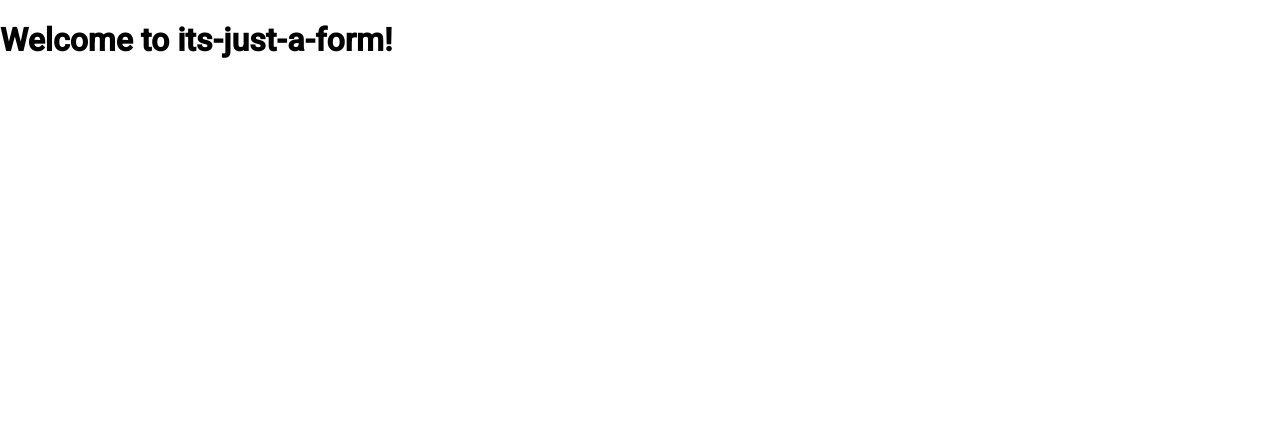
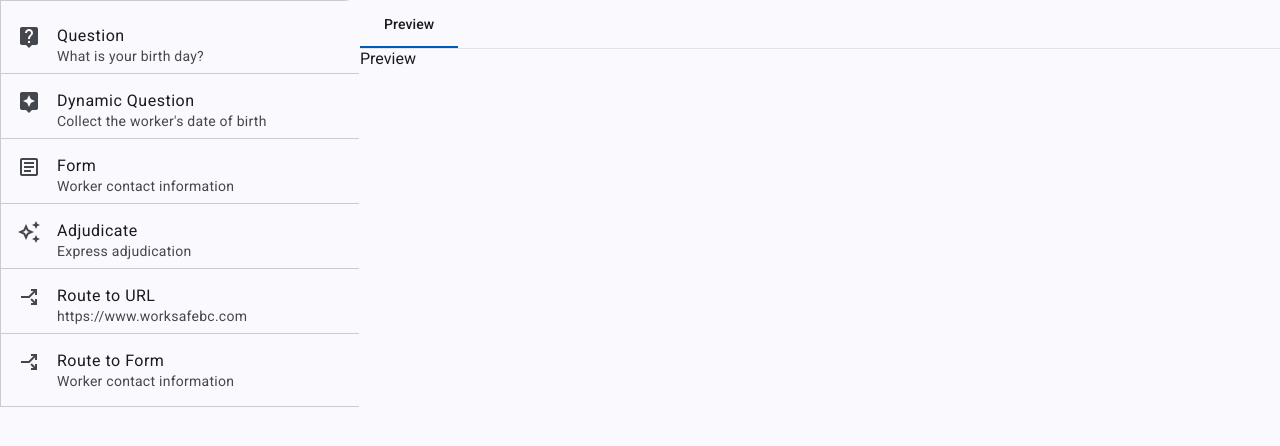
Before and after one commit to bcfoster/its-just-a-form, an Angular app: page / in a window 1280 px wide. Shown: the top 446 px of the page. Built offline with nearby package versions, Linux system fonts and the light colour scheme.

Commit message:
drag and drop poc

```diff
--- a/src/app/app.ts
+++ b/src/app/app.ts
@@ -1,16 +1,132 @@
 import { Component } from '@angular/core';
-import { RouterOutlet } from '@angular/router';
+import {
+  CdkDragDrop,
+  CdkDropList,
+  moveItemInArray,
+} from '@angular/cdk/drag-drop';
+import { MatListModule } from '@angular/material/list';
+import { MatIconModule } from '@angular/material/icon';
+import { FormStep, FormStepListItem } from './form-step-list-item';
+import { MatSidenavModule } from '@angular/material/sidenav';
+import { MatTabsModule } from '@angular/material/tabs';
 
 @Component({
   selector: 'app-root',
-  imports: [RouterOutlet],
+  imports: [
+    CdkDropList,
+    FormStepListItem,
+    MatIconModule,
+    MatListModule,
+    MatSidenavModule,
+    MatTabsModule,
+  ],
   template: `
-    <h1>Welcome to {{ title }}!</h1>
+    <mat-drawer-container class="example-container">
+      <mat-drawer mode="side" opened>
+        <mat-list
+          cdkDropList
+          class="example-list"
+          (cdkDropListDropped)="drop($event)"
+        >
+          @for (step of steps; track step) {
+            <app-form-step-list-item class="example-box" [step]="step" />
+          }
+        </mat-list>
+      </mat-drawer>
+      <mat-drawer-content>
+        <mat-tab-group mat-stretch-tabs="false" mat-align-tabs="start">
+          <mat-tab label="Preview">Preview</mat-tab>
+        </mat-tab-group>
+      </mat-drawer-content>
+    </mat-drawer-container>
+  `,
+  styles: `
+    .example-list {
+      width: 500px;
+      max-width: 100%;
+      border: solid 1px #ccc;
+    }
 
-    <router-outlet />
+    .example-box {
+      border-bottom: solid 1px #ccc;
+      color: rgba(0, 0, 0, 0.87);
+      display: flex;
+      flex-direction: row;
+      align-items: center;
+      justify-content: space-between;
+      box-sizing: border-box;
+      cursor: move;
+    }
+
+    .cdk-drag-preview {
+      border: none;
+      box-sizing: border-box;
+      border-radius: 4px;
+      box-shadow:
+        0 5px 5px -3px rgba(0, 0, 0, 0.2),
+        0 8px 10px 1px rgba(0, 0, 0, 0.14),
+        0 3px 14px 2px rgba(0, 0, 0, 0.12);
+    }
+
+    .cdk-drag-placeholder {
+      opacity: 0;
+    }
+
+    .cdk-drag-animating {
+      transition: transform 250ms cubic-bezier(0, 0, 0.2, 1);
+    }
+
+    .example-box:last-child {
+      border: none;
+    }
+
+    .example-list.cdk-drop-list-dragging
+      .example-box:not(.cdk-drag-placeholder) {
+      transition: transform 250ms cubic-bezier(0, 0, 0.2, 1);
+    }
+
+    .example-container {
+      min-height: 100%;
+    }
   `,
-  styles: [],
 })
 export class App {
   protected title = 'its-just-a-form';
+
+  steps: FormStep[] = [
+    {
+      icon: 'live_help',
+      title: 'Question',
+      subtitle: 'What is your birth day?',
+    },
+    {
+      icon: 'assistant',
+      title: 'Dynamic Question',
+      subtitle: "Collect the worker's date of birth",
+    },
+    {
+      symbol: 'article',
+      title: 'Form',
+      subtitle: 'Worker contact information',
+    },
+    {
+      symbol: 'auto_awesome',
+      title: 'Adjudicate',
+      subtitle: 'Express adjudication',
+    },
+    {
+      symbol: 'arrow_split',
+      title: 'Route to URL',
+      subtitle: 'https://www.worksafebc.com',
+    },
+    {
+      symbol: 'arrow_split',
+      title: 'Route to Form',
+      subtitle: 'Worker contact information',
+    },
+  ];
+
+  drop(event: CdkDragDrop<string[]>) {
+    moveItemInArray(this.steps, event.previousIndex, event.currentIndex);
+  }
 }
--- /dev/null
+++ b/src/app/form-step-list-item.ts
@@ -0,0 +1,35 @@
+import { Component, input } from '@angular/core';
+import { CdkDrag } from '@angular/cdk/drag-drop';
+import { MatListModule } from '@angular/material/list';
+import { MatIconModule } from '@angular/material/icon';
+
+export interface FormStep {
+  icon?: string;
+  symbol?: string;
+  title: string;
+  subtitle: string;
+}
+
+@Component({
+  selector: 'app-form-step-list-item',
+  imports: [CdkDrag, MatIconModule, MatListModule],
+  template: `
+    <mat-list-item cdkDrag style="cursor: move">
+      @if (step().symbol) {
+        <mat-icon matListItemIcon fontSet="material-symbols-outlined">
+          {{ step().symbol }}
+        </mat-icon>
+      } @else {
+        <mat-icon matListItemIcon>
+          {{ step().icon }}
+        </mat-icon>
+      }
+      <span matListItemTitle>{{ step().title }}</span>
+      <span matListItemLine>{{ step().subtitle }}</span>
+    </mat-list-item>
+  `,
+  styles: ``,
+})
+export class FormStepListItem {
+  step = input.required<FormStep>();
+}
--- a/src/index.html
+++ b/src/index.html
@@ -14,6 +14,10 @@
       href="https://fonts.googleapis.com/icon?family=Material+Icons"
       rel="stylesheet"
     />
+    <link
+      rel="stylesheet"
+      href="https://fonts.googleapis.com/css2?family=Material+Symbols+Outlined:opsz,wght,FILL,GRAD@20..48,100..700,0..1,-50..200&icon_names=arrow_split,article,auto_awesome"
+    />
   </head>
   <body class="mat-typography">
     <app-root></app-root>
```
Also changed, not shown: 1 other file (tests, documents, lock files or other folders).
